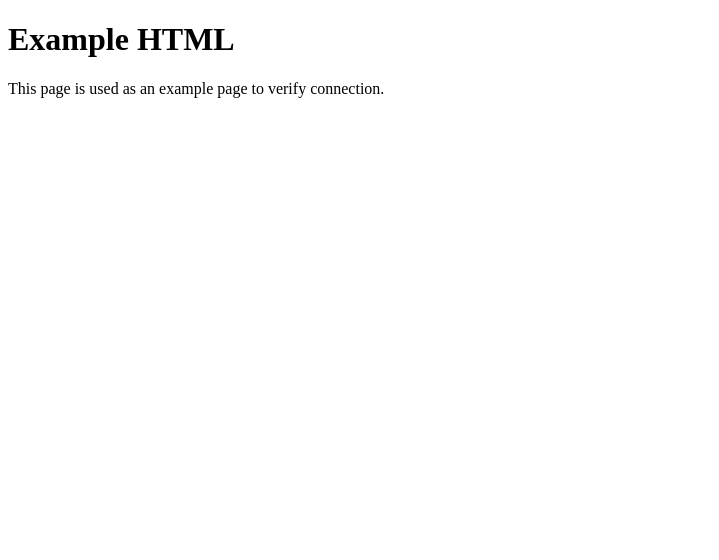
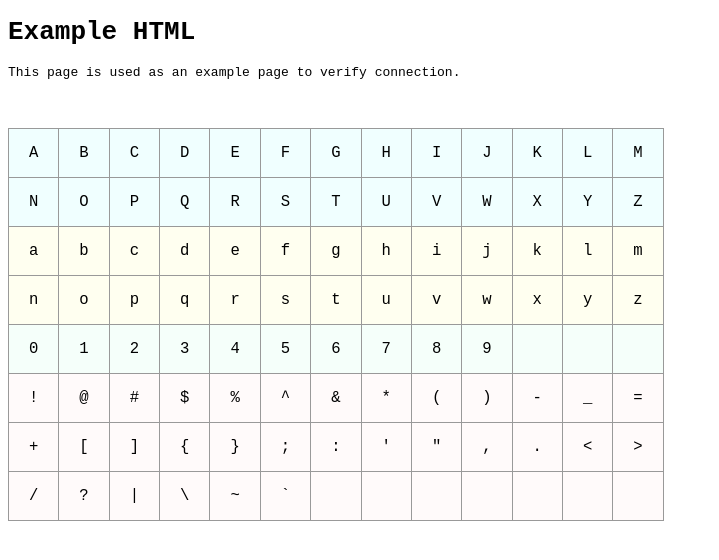
Before and after one commit to Dmytro-Svitkin/html-example, a plain HTML site: page index.html in a window 1280 px wide. Shown: the whole page, without its empty margins (0-719 px from the left). Drawn offline with Linux system fonts and the light colour scheme.

Commit message:
Update index.html

```diff
--- a/index.html
+++ b/index.html
@@ -3,9 +3,57 @@
 <head>
   <meta charset="UTF-8">
   <title>Example HTML</title>
+  <style>
+    body { font-family: monospace; }
+    table {
+      border-collapse: collapse;
+      margin: 20px 0;
+      float: left; /* stick to left */
+    }
+    td {
+      border: 1px solid #999; /* borders back */
+      padding: 15px 20px; /* bigger cells */
+      text-align: center;
+      font-size: 1.2em;
+    }
+  </style>
 </head>
 <body>
   <h1>Example HTML</h1>
   <p>This page is used as an example page to verify connection.</p>
+  <br>
+  <table>
+    <!-- Uppercase letters -->
+    <tr style="background-color:#F0FFFF">
+      <td>A</td><td>B</td><td>C</td><td>D</td><td>E</td><td>F</td><td>G</td><td>H</td><td>I</td><td>J</td><td>K</td><td>L</td><td>M</td>
+    </tr>
+    <tr style="background-color:#F0FFFF">
+      <td>N</td><td>O</td><td>P</td><td>Q</td><td>R</td><td>S</td><td>T</td><td>U</td><td>V</td><td>W</td><td>X</td><td>Y</td><td>Z</td>
+    </tr>
+
+    <!-- Lowercase letters -->
+    <tr style="background-color:#FFFFF0">
+      <td>a</td><td>b</td><td>c</td><td>d</td><td>e</td><td>f</td><td>g</td><td>h</td><td>i</td><td>j</td><td>k</td><td>l</td><td>m</td>
+    </tr>
+    <tr style="background-color:#FFFFF0">
+      <td>n</td><td>o</td><td>p</td><td>q</td><td>r</td><td>s</td><td>t</td><td>u</td><td>v</td><td>w</td><td>x</td><td>y</td><td>z</td>
+    </tr>
+
+    <!-- Digits -->
+    <tr style="background-color:#F5FFFA">
+      <td>0</td><td>1</td><td>2</td><td>3</td><td>4</td><td>5</td><td>6</td><td>7</td><td>8</td><td>9</td><td>&nbsp;</td><td>&nbsp;</td><td>&nbsp;</td>
+    </tr>
+
+    <!-- Symbols -->
+    <tr style="background-color:#FFFAFA">
+      <td>!</td><td>@</td><td>#</td><td>$</td><td>%</td><td>^</td><td>&amp;</td><td>*</td><td>(</td><td>)</td><td>-</td><td>_</td><td>=</td>
+    </tr>
+    <tr style="background-color:#FFFAFA">
+      <td>+</td><td>[</td><td>]</td><td>{</td><td>}</td><td>;</td><td>:</td><td>'</td><td>"</td><td>,</td><td>.</td><td>&lt;</td><td>&gt;</td>
+    </tr>
+    <tr style="background-color:#FFFAFA">
+      <td>/</td><td>?</td><td>|</td><td>\</td><td>~</td><td>`</td><td>&nbsp;</td><td>&nbsp;</td><td>&nbsp;</td><td>&nbsp;</td><td>&nbsp;</td><td>&nbsp;</td><td>&nbsp;</td>
+    </tr>
+  </table>
 </body>
 </html>
```
